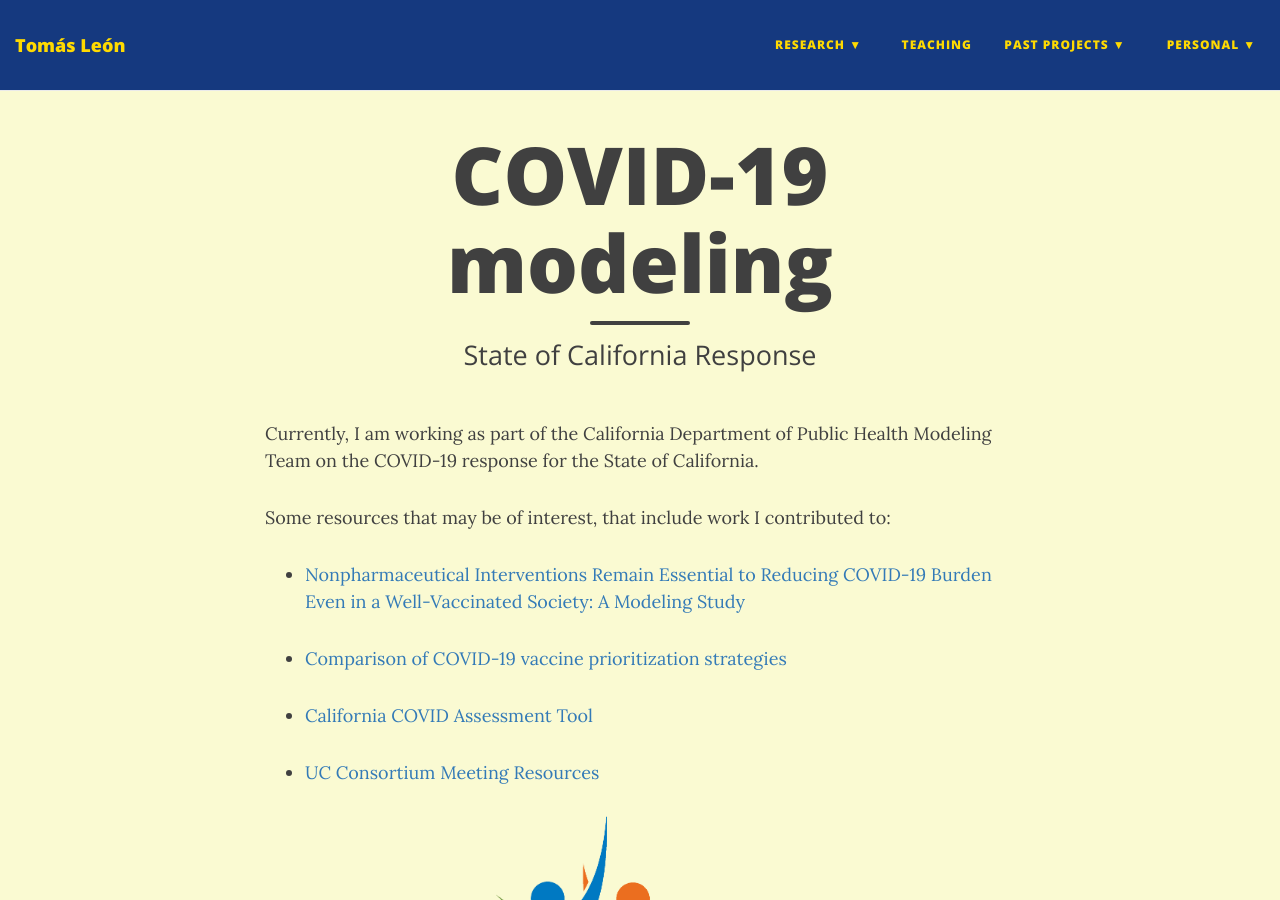
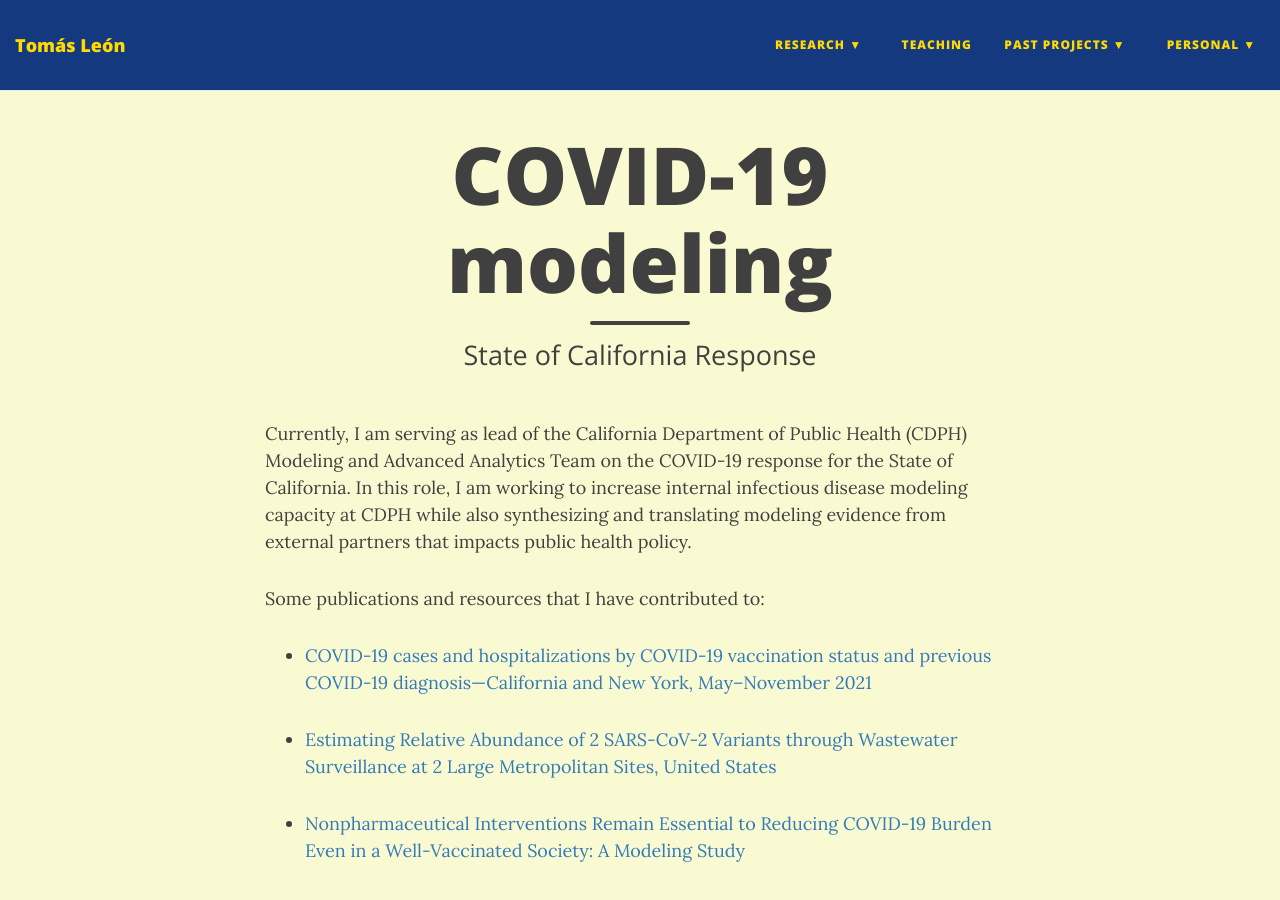
Before and after one commit to tomasleon/tomasleon.github.io, a Jekyll site: the page built from covid19.md, in a window 1280 px wide and 900 px high. Built offline with Jekyll 4.4.1, drawn with Linux system fonts in a browser that asks for light colours; nearby versions of some CDN libraries.

Commit message:
Update COVID-19 page

```diff
--- a/covid19.md
+++ b/covid19.md
@@ -3,13 +3,17 @@ layout: page
 title: COVID-19 modeling
 subtitle: State of California Response
 ---
-Currently, I am working as part of the California Department of Public Health Modeling Team on the COVID-19 response for the State of California.
+Currently, I am serving as lead of the California Department of Public Health (CDPH) Modeling and Advanced Analytics Team on the COVID-19 response for the State of California. In this role, I am working to increase internal infectious disease modeling capacity at CDPH while also synthesizing and translating modeling evidence from external partners that impacts public health policy.
 
-Some resources that may be of interest, that include work I contributed to:
+Some publications and resources that I have contributed to:
 
-* [Nonpharmaceutical Interventions Remain Essential to Reducing COVID-19 Burden Even in a Well-Vaccinated Society: A Modeling Study](https://www.medrxiv.org/content/10.1101/2021.03.29.21254568v1)
+* [COVID-19 cases and hospitalizations by COVID-19 vaccination status and previous COVID-19 diagnosis—California and New York, May–November 2021](https://www.cdc.gov/mmwr/volumes/71/wr/mm7104e1.htm)
 
-* [Comparison of COVID-19 vaccine prioritization strategies](https://www.medrxiv.org/content/10.1101/2021.03.04.21251264v2)
+* [Estimating Relative Abundance of 2 SARS-CoV-2 Variants through Wastewater Surveillance at 2 Large Metropolitan Sites, United States ](https://wwwnc.cdc.gov/eid/article/28/5/21-2488_article)
+
+* [Nonpharmaceutical Interventions Remain Essential to Reducing COVID-19 Burden Even in a Well-Vaccinated Society: A Modeling Study](https://academic.oup.com/ofid/article/8/9/ofab415/6346776)
+
+* [Comparison of COVID-19 vaccine prioritization strategies](https://www.nature.com/articles/s41598-022-06971-5)
 
 * [California COVID Assessment Tool](https://calcat.covid19.ca.gov/cacovidmodels/)
 
```
